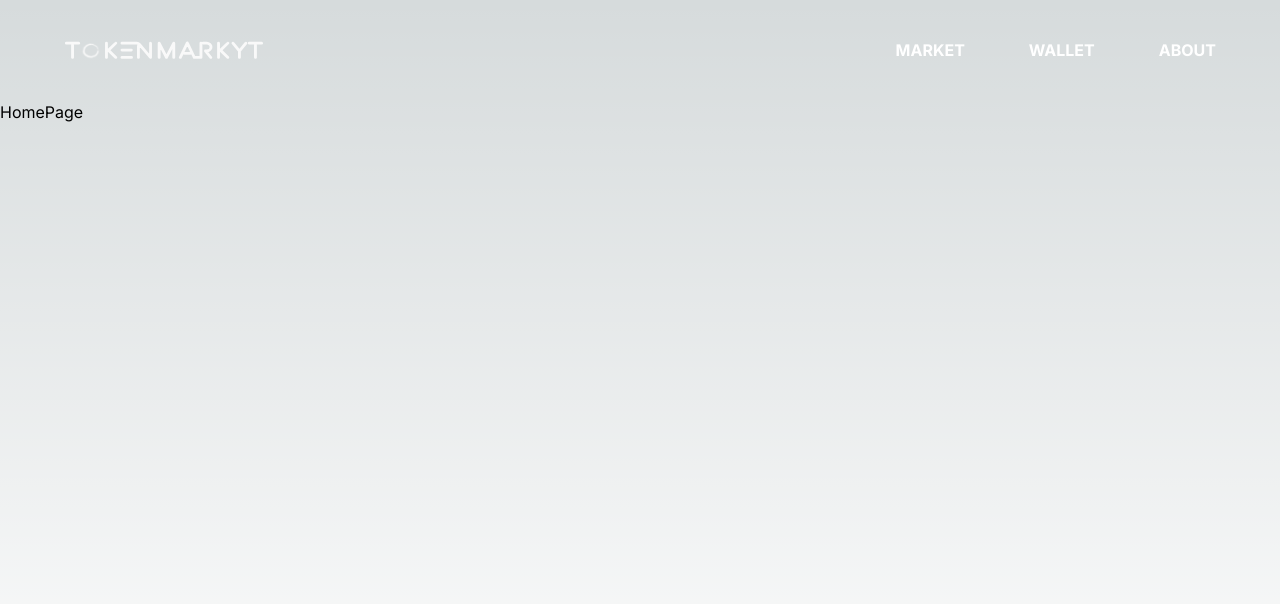
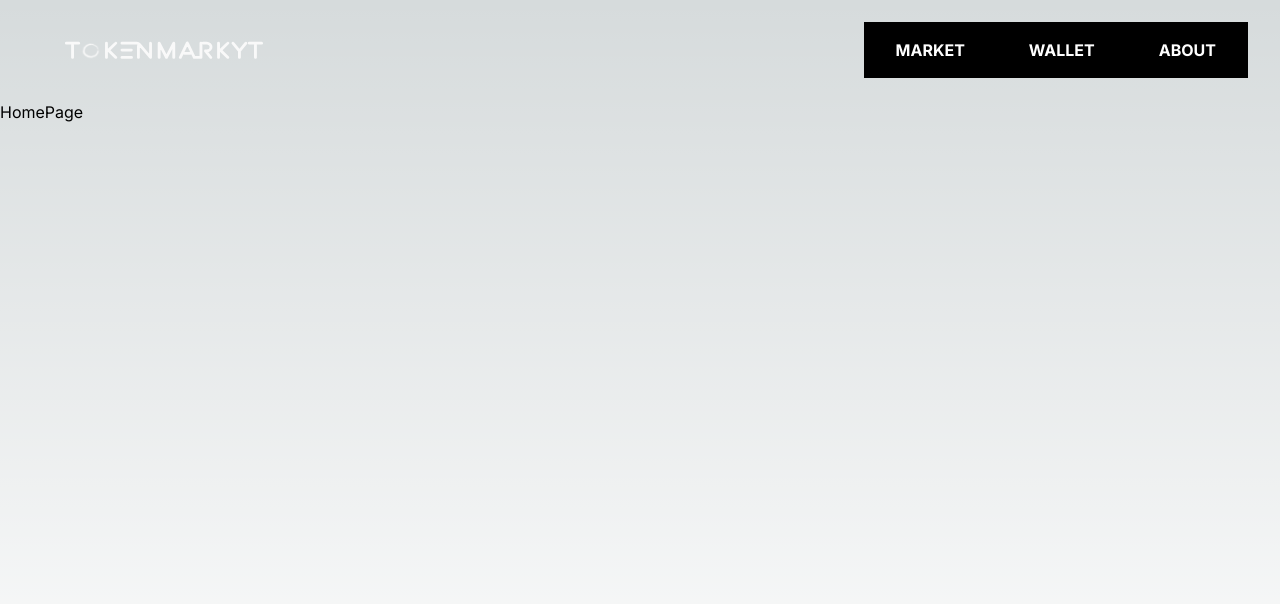
Before and after one commit to Hushout/TokenMarkyt, a Next.js app: page / in a window 1280 px wide. Shown: the top 604 px of the page. Built offline with nearby package versions, Linux system fonts and the light colour scheme.

Commit message:
reponsive navBar

```diff
--- a/src/components/layout/NavBar.tsx
+++ b/src/components/layout/NavBar.tsx
@@ -1,21 +1,28 @@
 "use client"
-import BrandLogo from '@/svg/brand/BrandLogo';
+import BrandLogo from '@/svg/brand/BrandLogo'
 import React, { FC, useState } from 'react'
+import { IconType } from 'react-icons'
 import { FaBars } from 'react-icons/fa'
+import { SiMarketo } from "react-icons/si"
+import { GiWallet } from "react-icons/gi"
+import { FcAbout } from "react-icons/fc"
 
 interface NavBarProps {
 }
 
 const NavBar: FC<NavBarProps> = () => {
-    const pages: { name: string; path: string }[] = [
-        { name: 'MARKET', path: '/market' },
-        { name: 'WALLET', path: '/wallet' },
-        { name: 'ABOUT', path: '/about' },
+    const pages: { name: string; path: string; icon: IconType }[] = [
+        { name: 'MARKET', path: '/market', icon: SiMarketo },
+        { name: 'WALLET', path: '/wallet', icon: GiWallet },
+        { name: 'ABOUT', path: '/about', icon: FcAbout },
     ]
 
     const navLinks = pages.map((page, index) => {
         return (
-            <a key={index} href={page.path} className='text-white font-bold px-8 hover:text-[#50d71e]'>{page.name}</a>
+            <a key={index} href={page.path} className='text-white font-bold px-8 py-4 hover:text-black bg-black hover:bg-white flex items-center justify-center'>
+                    {<page.icon className='inline-block lg:hidden mr-5' />}
+                    {page.name}
+            </a>
         )
     })
 
@@ -23,12 +30,12 @@ const NavBar: FC<NavBarProps> = () => {
 
     return (
         <div className='flex justify-between items-center w-screen px-8 h-auto' >
-            <a href='/' className='ml-8'><BrandLogo /></a>
+            <a href='/' className='mx-auto lg:ml-8'><BrandLogo /></a>
             <div>
                 <FaBars className='color-white cursor-pointer lg:hidden' onClick={() => {
                     setShowMenu(!showMenu);
                 }} />
-                <nav role="navigation" className={`transition-all fixed lg:relative flex flex-col lg:flex-row top-20 lg:top-auto right-${showMenu ? "0" : "[-20rem]"} lg:right-0`}>
+                <nav role="navigation" className={`transition-transform duration-500 ease-in-out fixed lg:relative flex flex-col lg:flex-row top-20 lg:top-auto transform lg:transform-none ${showMenu ? "translate-x-[calc(-100%+47px)]" : "translate-x-full"} lg:translate-x-0`}>
                     {navLinks}
                 </nav>
             </div>
```
